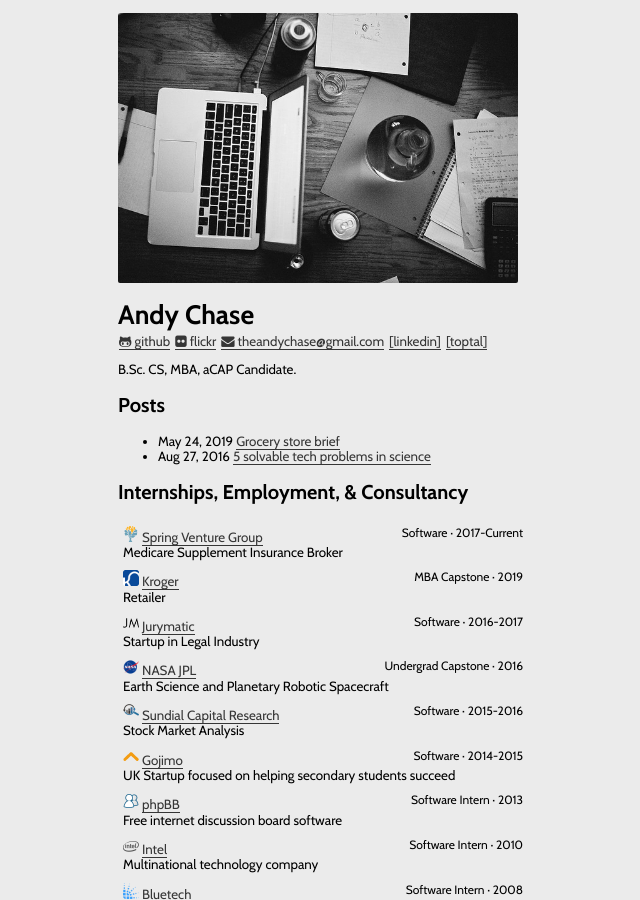
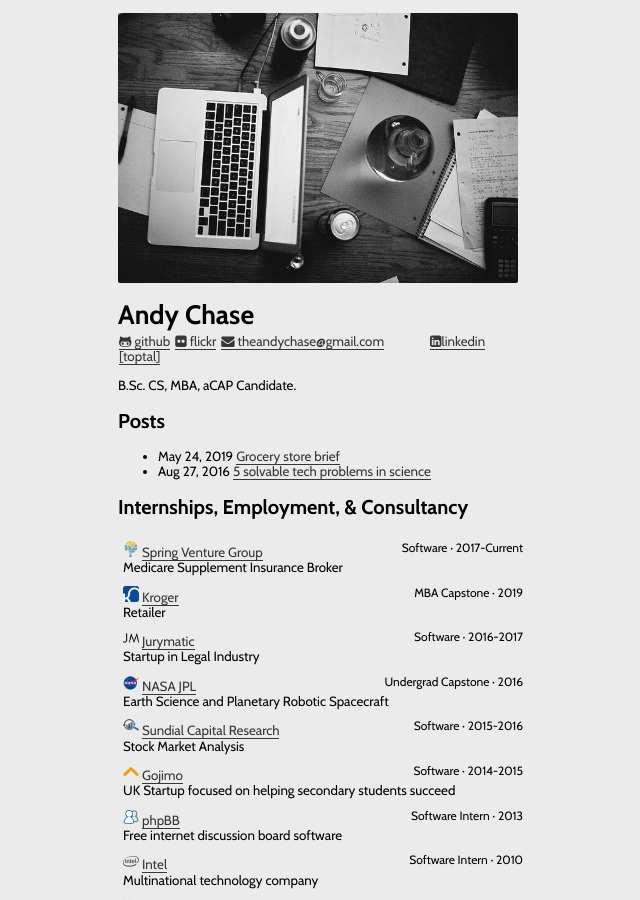
Before and after one commit to andychase/andychase.github.io, a Jekyll site: the page built from index.md, in a window 1280 px wide and 900 px high. Shown: the whole window, without its empty margins (322-962 px from the left). Built offline with Jekyll 4.4.1, drawn with Linux system fonts in a browser that asks for light colours; nearby versions of some CDN libraries.

Commit message:
update link

```diff
--- a/index.md
+++ b/index.md
@@ -10,7 +10,7 @@ layout: default
 * [<i class="fa fa-flickr" aria-hidden="true"></i>
  flickr](http://www.flickr.com/photos/asperous/sets/)
 * [<i class="fa fa-envelope" aria-hidden="true"></i> <theandychase@gmail.com>](mailto:theandychase@gmail.com)
-* [[linkedin]](https://www.linkedin.com/in/chasean/)
+* * [<i class="fa fa-linkedin-square" aria-hidden="true"></i>linkedin](https://www.linkedin.com/in/chasean/)
 * [[toptal]](https://www.toptal.com/resume/andrew-chase)
 {: #social-links .inline-list}
 
```
